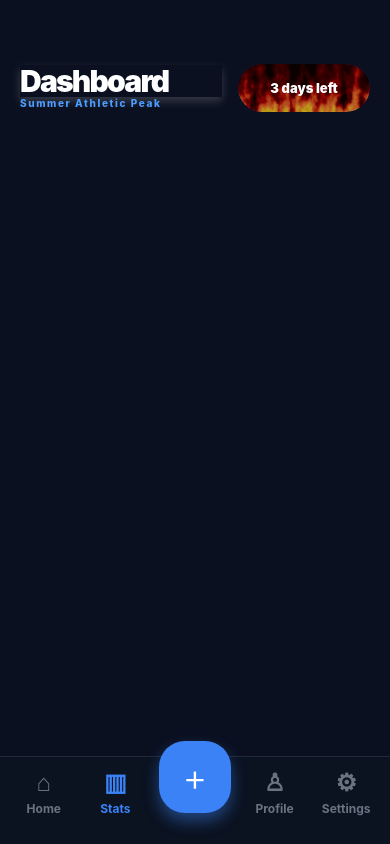
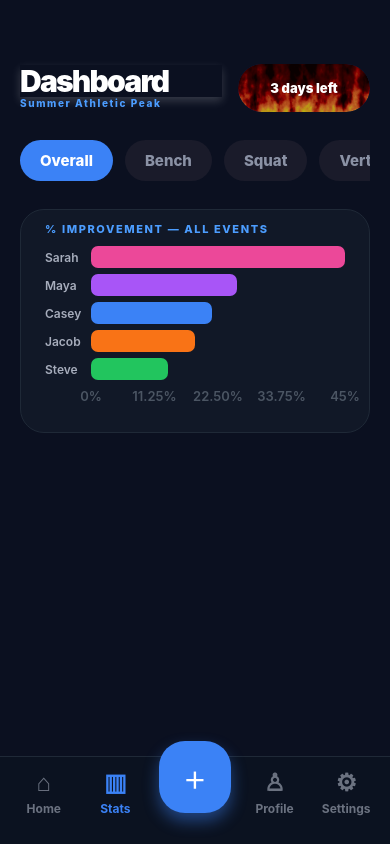
Before and after one commit to cmk042/peak-week, a React Native app: screen /Stats in a window 390 px wide. Built offline with nearby package versions, Linux system fonts and the light colour scheme.

Commit message:
Created Improvement Bar Graph

```diff
--- a/src/components/EventCardGrid.tsx
+++ b/src/components/EventCardGrid.tsx
@@ -1,5 +1,16 @@
 import { View } from "react-native";
 
-export default function EventCardGrid() {
+type EventCardGridProps = {
+  events: {
+    eventId: string;
+    eventName: string;
+    icon: string;
+    leaderName: string;
+    topImproverName: string;
+    improvement: number;
+  }[];
+};
+
+export default function EventCardGrid({ events }: EventCardGridProps) {
   return <View></View>;
 }
--- a/src/components/EventFilterTabs.tsx
+++ b/src/components/EventFilterTabs.tsx
@@ -1,5 +1,79 @@
-import { View } from "react-native";
+import { ScrollView, Pressable, StyleSheet, Text } from "react-native";
 
-export default function EventFilterTabs() {
-  return <View></View>;
+type EventFilterTabsProps = {
+  events: {
+    id: string;
+    name: string;
+    shortName: string;
+    icon: string;
+    unit: string;
+    higherIsBetter: boolean;
+  }[];
+  selectedEventId: string;
+  onSelectEvent?: (eventId: string) => void;
+};
+
+export default function EventFilterTabs({
+  events,
+  selectedEventId,
+  onSelectEvent,
+}: EventFilterTabsProps) {
+  const tabs = [
+    {
+      id: "overall",
+      shortName: "Overall",
+    },
+    ...events,
+  ];
+
+  return (
+    <ScrollView
+      horizontal
+      showsHorizontalScrollIndicator={false}
+      contentContainerStyle={styles.container}
+    >
+      {tabs.map((event) => {
+        const isSelected = event.id === selectedEventId;
+
+        return (
+          <Pressable
+            key={event.id}
+            onPress={() => onSelectEvent?.(event.id)}
+            style={[styles.tab, isSelected && styles.activeTab]}
+          >
+            <Text style={[styles.tabText, isSelected && styles.activeTabText]}>
+              {event.shortName}
+            </Text>
+          </Pressable>
+        );
+      })}
+    </ScrollView>
+  );
 }
+
+const styles = StyleSheet.create({
+  container: {
+    gap: 12,
+    paddingVertical: 8,
+    marginBottom: 20,
+  },
+  tab: {
+    backgroundColor: "#1A1B2A",
+    paddingHorizontal: 20,
+    paddingVertical: 11,
+    borderRadius: 999,
+    alignItems: "center",
+    justifyContent: "center",
+  },
+  activeTab: {
+    backgroundColor: "#3B82F6",
+  },
+  tabText: {
+    color: "#8B92A5",
+    fontSize: 15,
+    fontWeight: "800",
+  },
+  activeTabText: {
+    color: "#FFFFFF",
+  },
+});
--- a/src/components/ImprovementBargraph.tsx
+++ b/src/components/ImprovementBargraph.tsx
@@ -1,5 +1,151 @@
-import { View } from "react-native";
+import { StyleSheet, Text, View } from "react-native";
 
-export default function ImprovementBargraph() {
-  return <View></View>;
+type ImprovementBargraphProps = {
+  title: string;
+  rows: {
+    participantId: string;
+    name: string;
+    initials: string;
+    improvement: number;
+    color: string;
+  }[];
+};
+
+const NAME_WIDTH = 64;
+const BAR_SHIFT_LEFT = 18;
+
+export function getTicks(maxPercent: number): number[] {
+  const tickSize = maxPercent / 4;
+  return [0, tickSize, tickSize * 2, tickSize * 3, maxPercent];
 }
+
+function formatTick(value: number) {
+  if (value === 0) return "0%";
+  if (Number.isInteger(value)) return `${value}%`;
+  return `${value.toFixed(2)}%`;
+}
+
+export default function ImprovementBargraph({
+  title,
+  rows,
+}: ImprovementBargraphProps) {
+  const maxImprovement = Math.max(...rows.map((row) => row.improvement), 1);
+  const ticks = getTicks(maxImprovement);
+
+  return (
+    <View style={styles.card}>
+      <Text style={styles.title}>{title}</Text>
+
+      <View style={styles.graph}>
+        {rows.map((row) => {
+          const widthPercent = (row.improvement / maxImprovement) * 100;
+
+          return (
+            <View key={row.participantId} style={styles.row}>
+              <Text style={styles.name}>{row.name}</Text>
+
+              <View style={styles.barTrack}>
+                <View
+                  style={[
+                    styles.bar,
+                    {
+                      width: `${widthPercent}%`,
+                      backgroundColor: row.color,
+                    },
+                  ]}
+                />
+              </View>
+            </View>
+          );
+        })}
+
+        <View style={styles.axisRow}>
+          <View style={styles.axisTrack}>
+            {ticks.map((tick, index) => {
+              const leftPercent = (tick / maxImprovement) * 100;
+
+              return (
+                <Text
+                  key={`${tick}-${index}`}
+                  style={[
+                    styles.axisLabel,
+                    {
+                      left: `${leftPercent}%`,
+                    },
+                  ]}
+                >
+                  {formatTick(tick)}
+                </Text>
+              );
+            })}
+          </View>
+        </View>
+      </View>
+    </View>
+  );
+}
+
+const styles = StyleSheet.create({
+  card: {
+    backgroundColor: "#111827",
+    borderRadius: 24,
+    paddingTop: 12,
+    paddingBottom: 28,
+    paddingHorizontal: 24,
+    borderWidth: 1,
+    borderColor: "#1F2937",
+    marginTop: 0,
+    marginBottom: 26,
+  },
+  title: {
+    color: "#4C9DFF",
+    fontSize: 11,
+    fontWeight: "800",
+    letterSpacing: 1.6,
+    marginBottom: 10,
+    textTransform: "uppercase",
+  },
+  graph: {
+    width: "100%",
+  },
+  row: {
+    flexDirection: "row",
+    alignItems: "center",
+    marginBottom: 6,
+  },
+  name: {
+    width: NAME_WIDTH,
+    color: "#A7ADBC",
+    fontSize: 12,
+    fontWeight: "600",
+  },
+  barTrack: {
+    flex: 1,
+    height: 22,
+    justifyContent: "center",
+    marginLeft: -BAR_SHIFT_LEFT,
+  },
+  bar: {
+    height: 22,
+    borderRadius: 7,
+  },
+  axisRow: {
+    marginLeft: NAME_WIDTH - BAR_SHIFT_LEFT,
+    marginTop: 2,
+    height: 16,
+  },
+  axisTrack: {
+    flex: 1,
+    height: 16,
+    position: "relative",
+  },
+  axisLabel: {
+    position: "absolute",
+    color: "#4B5563",
+    fontSize: 13,
+    fontWeight: "600",
+    width: 70,
+    marginLeft: -35,
+    textAlign: "center",
+  },
+});
--- a/src/screens/Stats.tsx
+++ b/src/screens/Stats.tsx
@@ -1,7 +1,12 @@
-import { ScrollView, StyleSheet, View, Text } from "react-native";
+import { ScrollView, StyleSheet } from "react-native";
 import DashHeader from "../components/DashHeader";
+import ImprovementBargraph from "../components/ImprovementBargraph";
+import EventCardGrid from "../components/EventCardGrid";
+import EventFilterTabs from "../components/EventFilterTabs";
+import { useState } from "react";
 
 export default function Stats() {
+  const [selectedEventId, setSelectedEventId] = useState("overall");
   return (
     <ScrollView
       style={styles.screen}
@@ -9,15 +14,24 @@ export default function Stats() {
       showsVerticalScrollIndicator={false}
     >
       <DashHeader challengeName="Summer Athletic Peak" daysLeft={3} />
+
+      <EventFilterTabs
+        events={mockEvents}
+        selectedEventId={selectedEventId}
+        onSelectEvent={setSelectedEventId}
+      />
+
+      <ImprovementBargraph
+        title="% IMPROVEMENT — ALL EVENTS"
+        rows={mockImprovers}
+      />
+
+      <EventCardGrid events={mockEventSummaries} />
     </ScrollView>
   );
 }
 
 const styles = StyleSheet.create({
-  root: {
-    flex: 1,
-    backgroundColor: "#0B1020",
-  },
   screen: {
     flex: 1,
     backgroundColor: "#0B1020",
@@ -28,3 +42,151 @@ const styles = StyleSheet.create({
     paddingBottom: 130,
   },
 });
+
+const mockParticipants = [
+  { id: "sarah", name: "Sarah", initials: "S", color: "#EC4899" },
+  { id: "maya", name: "Maya", initials: "M", color: "#A855F7" },
+  { id: "casey", name: "Casey", initials: "C", color: "#3B82F6" },
+  { id: "jacob", name: "Jacob", initials: "J", color: "#F97316" },
+  { id: "steve", name: "Steve", initials: "S", color: "#22C55E" },
+];
+
+const mockEvents = [
+  {
+    id: "bench",
+    name: "Bench Press",
+    shortName: "Bench",
+    icon: "🏋️‍♂️",
+    unit: "lb",
+    higherIsBetter: true,
+  },
+  {
+    id: "squat",
+    name: "Squat",
+    shortName: "Squat",
+    icon: "🦵",
+    unit: "lb",
+    higherIsBetter: true,
+  },
+  {
+    id: "vertical",
+    name: "Vertical Jump",
+    shortName: "Vertical",
+    icon: "⬆️",
+    unit: "in",
+    higherIsBetter: true,
+  },
+  {
+    id: "dash100",
+    name: "100m Dash",
+    shortName: "100m",
+    icon: "💨",
+    unit: "sec",
+    higherIsBetter: false,
+  },
+  {
+    id: "mile",
+    name: "Mile",
+    shortName: "Mile",
+    icon: "🏃",
+    unit: "time",
+    higherIsBetter: false,
+  },
+  {
+    id: "pullups",
+    name: "Pull-ups",
+    shortName: "Pull-ups",
+    icon: "💪",
+    unit: "reps",
+    higherIsBetter: true,
+  },
+];
+
+const mockImprovers = [
+  {
+    participantId: "sarah",
+    name: "Sarah",
+    initials: "S",
+    improvement: 45.0,
+    color: "#EC4899",
+  },
+  {
+    participantId: "maya",
+    name: "Maya",
+    initials: "M",
+    improvement: 25.8,
+    color: "#A855F7",
+  },
+  {
+    participantId: "casey",
+    name: "Casey",
+    initials: "C",
+    improvement: 21.4,
+    color: "#3B82F6",
+  },
+  {
+    participantId: "jacob",
+    name: "Jacob",
+    initials: "J",
+    improvement: 18.4,
+    color: "#F97316",
+  },
+  {
+    participantId: "steve",
+    name: "Steve",
+    initials: "S",
+    improvement: 13.7,
+    color: "#22C55E",
+  },
+];
+
+const mockEventSummaries = [
+  {
+    eventId: "bench",
+    eventName: "Bench Press",
+    icon: "🏋️‍♂️",
+    leaderName: "Steve",
+    topImproverName: "Sarah",
+    improvement: 38.5,
+  },
+  {
+    eventId: "squat",
+    eventName: "Squat",
+    icon: "🦵",
+    leaderName: "Steve",
+    topImproverName: "Sarah",
+    improvement: 30.4,
+  },
+  {
+    eventId: "vertical",
+    eventName: "Vertical Jump",
+    icon: "⬆️",
+    leaderName: "Steve",
+    topImproverName: "Casey",
+    improvement: 25.0,
+  },
+  {
+    eventId: "dash100",
+    eventName: "100m Dash",
+    icon: "💨",
+    leaderName: "Jacob",
+    topImproverName: "Jacob",
+    improvement: 6.2,
+  },
+  {
+    eventId: "mile",
+    eventName: "Mile",
+    icon: "🏃",
+    leaderName: "Maya",
+    topImproverName: "Maya",
+    improvement: 12.8,
+  },
+  {
+    eventId: "pullups",
+    eventName: "Pull-ups",
+    icon: "💪",
+    leaderName: "Casey",
+    topImproverName: "Casey",
+    improvement: 22.1,
+  },
+];
```
Also changed, not shown: src/components/EventCard.tsx (+15 -1 lines).
